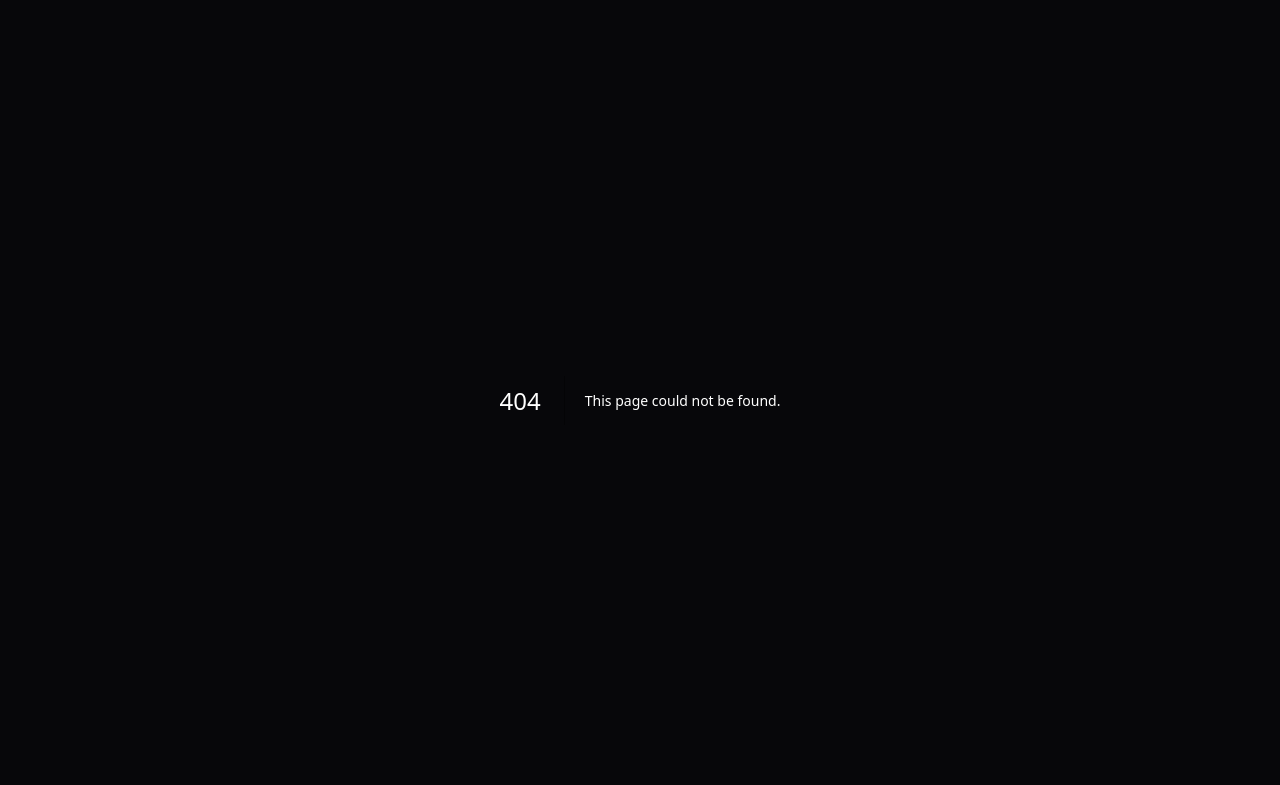
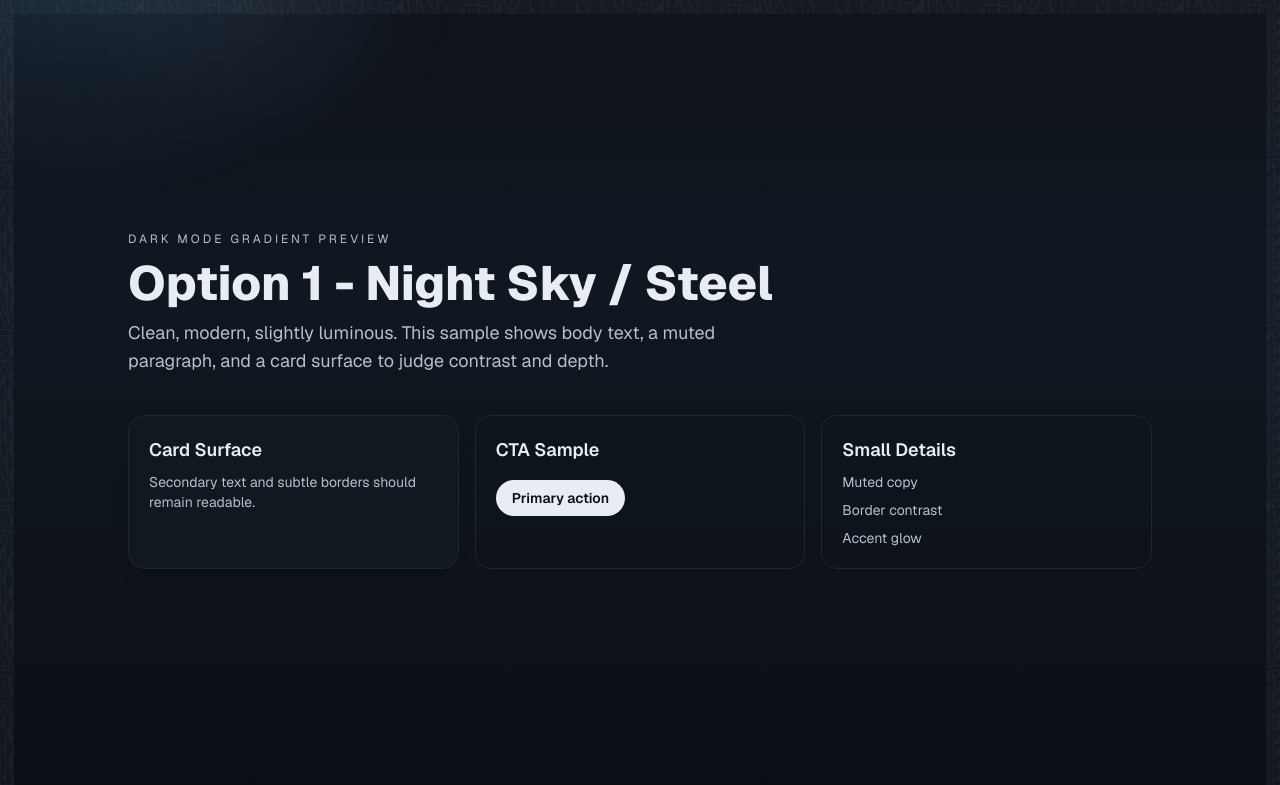
Before and after one commit to tchamna/tchamna-portfolio-next, a Next.js app: page /gradient-preview in a window 1280 px wide. Before the commit this address had no page. Shown: the top 785 px of the page. Built offline with nearby package versions, Linux system fonts and the light colour scheme.

Commit message:
Update portfolio: remove design showcases, improve dark mode buttons, reduce carousel size

```diff
--- a/app/components/Carousel.tsx
+++ b/app/components/Carousel.tsx
@@ -94,14 +94,14 @@ export default function Carousel() {
       onTouchStart={onTouchStart}
       onTouchMove={onTouchMove}
       onTouchEnd={onTouchEnd}
-      className="relative w-full max-w-6xl mx-auto px-4 mt-4"
+      className="relative w-full max-w-3xl mx-auto px-4 mt-4"
       ref={containerRef}
     >
-      <div className="rounded-2xl overflow-hidden border border-neutral-200 dark:border-neutral-800 bg-white dark:bg-neutral-900 shadow-lg p-6">
+      <div className="rounded-2xl overflow-hidden border border-neutral-200 dark:border-neutral-800 bg-white dark:bg-neutral-900 shadow-lg p-3">
         <div className="flex items-start justify-between mb-2">
           <div>
-            <h3 className="text-xl font-semibold dark:text-white">Highlights</h3>
-            <p className="text-sm text-neutral-500 dark:text-white">Browse highlighted projects — clicking opens the demo (or code).</p>
+            <h3 className="text-base font-semibold dark:text-white">Highlights</h3>
+            <p className="text-xs text-neutral-500 dark:text-white">Click to view demo or code.</p>
           </div>
           <div className="flex items-center gap-2">
             <button
@@ -123,7 +123,7 @@ export default function Carousel() {
         </div>
 
         <div className="relative w-full">
-          <div className="min-h-[320px] h-[360px] md:h-[520px] w-full rounded-lg overflow-hidden bg-neutral-100 dark:bg-neutral-800 relative cursor-pointer" onClick={() => handleClickProject(itemsToShow[index])}>
+          <div className="min-h-[180px] h-[220px] md:h-[320px] w-full rounded-lg overflow-hidden bg-neutral-100 dark:bg-neutral-800 relative cursor-pointer" onClick={() => handleClickProject(itemsToShow[index])}>
             <AnimatePresence mode="wait">
               <motion.div
                 key={(itemsToShow[index] && itemsToShow[index].title) || 'slide'}
@@ -138,9 +138,9 @@ export default function Carousel() {
               </motion.div>
             </AnimatePresence>
 
-            <div className="absolute bottom-3 left-3 right-3 md:left-6 md:right-6 text-white">
+            <div className="absolute bottom-2 left-2 right-2 md:left-4 md:right-4 text-white">
               <div className="flex items-center justify-between gap-4">
-                <h4 className="text-lg font-bold drop-shadow">{itemsToShow[index].title}</h4>
+                <h4 className="text-sm font-bold drop-shadow">{itemsToShow[index].title}</h4>
                 <div className="flex items-center gap-2 text-sm">
                   {itemsToShow[index].demoUrl ? (
                     <span className="inline-flex items-center gap-1 px-2 py-1 bg-black/50 rounded text-white text-xs cursor-pointer">Live Demo <ExternalLink size={12} /></span>
@@ -150,7 +150,7 @@ export default function Carousel() {
                 </div>
               </div>
 
-              <p className="mt-2 text-sm text-white/90 line-clamp-2">{itemsToShow[index].description}</p>
+              <p className="mt-1 text-xs text-white/90 line-clamp-1">{itemsToShow[index].description}</p>
               {/* Accessible status for screen readers */}
               <div className="sr-only" aria-live="polite">{itemsToShow[index].title} — {itemsToShow[index].description}</div>
             </div>
--- a/app/components/Hero.tsx
+++ b/app/components/Hero.tsx
@@ -7,7 +7,7 @@ import { profile } from "@/lib/data";
 
 export default function Hero() {
   return (
-    <section className="relative pt-28 pb-4 sm:pb-12 md:pt-40 md:pb-20 overflow-hidden">
+    <section className="relative pt-16 pb-2 sm:pb-6 md:pt-28 md:pb-12 overflow-hidden">
       {/* Background decoration */}
       <div className="absolute top-0 left-1/2 -translate-x-1/2 w-full h-full max-w-7xl -z-10 pointer-events-none">
         <div className="absolute top-20 left-10 w-72 h-72 bg-blue-500/10 rounded-full blur-3xl mix-blend-multiply animate-blob" />
@@ -52,28 +52,28 @@ export default function Hero() {
           >
             <Link
               href="#projects"
-              className="inline-flex items-center gap-2 px-6 py-3 bg-neutral-900 dark:bg-neutral-800 text-white font-medium rounded-full transition-all hover:bg-neutral-800 dark:hover:bg-neutral-700 hover:scale-105 whitespace-nowrap shadow-sm"
+              className="inline-flex items-center gap-2 px-6 py-3 bg-neutral-900 dark:bg-gradient-to-r dark:from-blue-600 dark:to-blue-700 text-white font-medium rounded-full transition-all hover:bg-neutral-800 dark:hover:shadow-lg dark:hover:shadow-blue-500/50 hover:scale-105 whitespace-nowrap shadow-sm"
             >
               View Projects
               <ArrowRight size={18} />
             </Link>
             <Link
               href="/skills"
-              className="inline-flex items-center gap-2 px-6 py-3 bg-neutral-900 dark:bg-neutral-800 text-white font-medium rounded-full transition-all hover:bg-neutral-800 dark:hover:bg-neutral-700 hover:scale-105 whitespace-nowrap shadow-sm"
+              className="inline-flex items-center gap-2 px-6 py-3 bg-neutral-900 dark:bg-gradient-to-r dark:from-blue-600 dark:to-blue-700 text-white font-medium rounded-full transition-all hover:bg-neutral-800 dark:hover:shadow-lg dark:hover:shadow-blue-500/50 hover:scale-105 whitespace-nowrap shadow-sm"
             >
               Core Skills
               <ArrowRight size={18} />
             </Link>
             <Link
               href="/about"
-              className="inline-flex items-center gap-2 px-6 py-3 bg-neutral-900 dark:bg-neutral-800 text-white font-medium rounded-full transition-all hover:bg-neutral-800 dark:hover:bg-neutral-700 hover:scale-105 whitespace-nowrap shadow-sm"
+              className="inline-flex items-center gap-2 px-6 py-3 bg-neutral-900 dark:bg-gradient-to-r dark:from-blue-600 dark:to-blue-700 text-white font-medium rounded-full transition-all hover:bg-neutral-800 dark:hover:shadow-lg dark:hover:shadow-blue-500/50 hover:scale-105 whitespace-nowrap shadow-sm"
             >
               About Me
               <ArrowRight size={18} />
             </Link>
             <a
               href="/resume.pdf"
-              className="inline-flex items-center gap-2 px-6 py-3 bg-neutral-900 dark:bg-neutral-800 text-white font-medium rounded-full transition-all hover:bg-neutral-800 dark:hover:bg-neutral-700 hover:scale-105 whitespace-nowrap shadow-sm"
+              className="inline-flex items-center gap-2 px-6 py-3 bg-neutral-900 dark:bg-gradient-to-r dark:from-blue-600 dark:to-blue-700 text-white font-medium rounded-full transition-all hover:bg-neutral-800 dark:hover:shadow-lg dark:hover:shadow-blue-500/50 hover:scale-105 whitespace-nowrap shadow-sm"
               download="resume_tchamna_data_scientist.pdf"
             >
               Download Resume
--- a/app/components/ThemeToggle.tsx
+++ b/app/components/ThemeToggle.tsx
@@ -16,9 +16,9 @@ export default function ThemeToggle() {
         return;
       }
 
-      // No explicit stored preference — default to dark mode
-      setIsDark(true);
-      document.documentElement.classList.add('dark');
+      // No explicit stored preference — default to light mode
+      setIsDark(false);
+      document.documentElement.classList.remove('dark');
     } catch (e) {
       // ignore access errors in some sandboxed environments
     }
--- /dev/null
+++ b/app/gradient-preview/gradient-preview.module.css
@@ -0,0 +1,74 @@
+.animatedGradient {
+  background-size: 120% 120%;
+  background-position: 0% 0%;
+  animation: gradientShift 18s ease-in-out infinite;
+}
+
+.glowDrift {
+  position: relative;
+  overflow: hidden;
+  background-image: var(--section-bg);
+  background-repeat: no-repeat;
+  isolation: isolate;
+}
+
+.glowDrift::before {
+  content: "";
+  position: absolute;
+  inset: 0;
+  padding: 14px;
+  box-sizing: border-box;
+  background-image: url("/ndop_sample_bamileke.png");
+  background-repeat: repeat;
+  background-size: 260px auto;
+  opacity: 0.12;
+  mix-blend-mode: screen;
+  filter: saturate(0.5) contrast(0.9);
+  -webkit-mask: linear-gradient(#000 0 0) content-box,
+    linear-gradient(#000 0 0);
+  -webkit-mask-composite: xor;
+  mask-composite: exclude;
+  z-index: 0;
+  pointer-events: none;
+}
+
+.glowDrift::after {
+  content: "";
+  position: absolute;
+  inset: -30%;
+  background: radial-gradient(
+    400px 260px at 30% 20%,
+    rgba(255, 255, 255, 0.06),
+    transparent 60%
+  );
+  animation: glowPulse 10s ease-in-out infinite;
+  z-index: 0;
+  pointer-events: none;
+}
+
+@keyframes gradientShift {
+  0% {
+    background-position: 0% 0%;
+  }
+  50% {
+    background-position: 100% 100%;
+  }
+  100% {
+    background-position: 0% 0%;
+  }
+}
+
+@keyframes glowPulse {
+  0% {
+    transform: translate(-2%, -1%);
+    opacity: 0.25;
+  }
+  50% {
+    transform: translate(2%, 1%);
+    opacity: 0.45;
+  }
+  100% {
+    transform: translate(-2%, -1%);
+    opacity: 0.25;
+  }
+}
--- /dev/null
+++ b/app/gradient-preview/page.tsx
@@ -0,0 +1,173 @@
+import styles from "./gradient-preview.module.css";
+
+const gradients = [
+  {
+    id: "option-1",
+    name: "Option 1 - Night Sky / Steel",
+    description: "Clean, modern, slightly luminous.",
+    background:
+      "radial-gradient(600px 400px at 20% 10%, #1B2A3A 0%, transparent 60%), linear-gradient(180deg, #0E1117 0%, #101720 45%, #0B0F14 100%)",
+    text: "#E7EDF3",
+    muted: "#B4C0CC",
+    card: "#111820",
+    border: "#1E2732",
+  },
+  {
+    id: "option-2",
+    name: "Option 2 - Deep Teal / Charcoal",
+    description: "Calming, sophisticated, less flat.",
+    background:
+      "radial-gradient(520px 360px at 80% 0%, #14333A 0%, transparent 60%), linear-gradient(160deg, #0C1216 0%, #0F1C1F 45%, #0B0F12 100%)",
+    text: "#E6F1F4",
+    muted: "#A7B9BD",
+    card: "#10181B",
+    border: "#1C2A2E",
+  },
+  {
+    id: "option-3",
+    name: "Option 3 - Slate / Bronze Ember",
+    description: "Warm, premium, subtle depth.",
+    background:
+      "radial-gradient(520px 360px at 75% 10%, #2A2118 0%, transparent 60%), linear-gradient(180deg, #101318 0%, #151A1F 50%, #0D1015 100%)",
+    text: "#EDE7E1",
+    muted: "#C1B6AD",
+    card: "#16131A",
+    border: "#2B2220",
+  },
+  {
+    id: "option-4",
+    name: "Option 4 - Midnight Indigo",
+    description: "Bold, moody, tech-forward.",
+    background:
+      "radial-gradient(520px 360px at 15% 10%, #1E1F4A 0%, transparent 60%), linear-gradient(180deg, #0C0E18 0%, #10142A 50%, #0B0D14 100%)",
+    text: "#E6E9FF",
+    muted: "#B8C0E8",
+    card: "#121624",
+    border: "#23283A",
+  },
+  {
+    id: "option-5",
+    name: "Option 5 - Arctic Blue",
+    description: "Cool, crisp, airy.",
+    background:
+      "radial-gradient(520px 360px at 80% 10%, #14263A 0%, transparent 60%), linear-gradient(180deg, #0B1116 0%, #0F1A24 55%, #0A0F14 100%)",
+    text: "#EAF2F8",
+    muted: "#B5C6D6",
+    card: "#101721",
+    border: "#1E2A37",
+  },
+  {
+    id: "option-6",
+    name: "Option 6 - Forest Night",
+    description: "Natural, calm, understated.",
+    background:
+      "radial-gradient(520px 360px at 20% 0%, #1A2E24 0%, transparent 60%), linear-gradient(180deg, #0C1210 0%, #101A16 50%, #0A0F0C 100%)",
+    text: "#E7EFEA",
+    muted: "#B4C5BC",
+    card: "#101714",
+    border: "#1E2A24",
+  },
+  {
+    id: "option-7",
+    name: "Option 7 - Graphite Glow",
+    description: "Neutral, minimal, high-contrast.",
+    background:
+      "radial-gradient(520px 360px at 70% 15%, #2A2D33 0%, transparent 60%), linear-gradient(180deg, #0F1114 0%, #14171C 50%, #0C0E12 100%)",
+    text: "#ECEFF3",
+    muted: "#B8C0C8",
+    card: "#14171C",
+    border: "#222830",
+  },
+  {
+    id: "option-8",
+    name: "Option 8 - Plum Smoke",
+    description: "Creative, rich, slightly cinematic.",
+    background:
+      "radial-gradient(520px 360px at 80% 0%, #2C1833 0%, transparent 60%), linear-gradient(180deg, #120E16 0%, #1A1420 50%, #0D0A10 100%)",
+    text: "#F0E8F4",
+    muted: "#C6B2CF",
+    card: "#18111D",
+    border: "#2A1F2F",
+  },
+  {
+    id: "option-9",
+    name: "Option 9 - Ember Navy",
+    description: "Warm accents, balanced depth.",
+    background:
+      "radial-gradient(520px 360px at 75% 10%, #3A1E14 0%, transparent 60%), linear-gradient(180deg, #0F1117 0%, #141826 50%, #0B0D12 100%)",
+    text: "#EDE9E4",
+    muted: "#C2B6AB",
+    card: "#15171E",
+    border: "#2A2623",
+  },
+  {
+    id: "option-10",
+    name: "Option 10 - Coastal Slate",
+    description: "Fresh, professional, subtle.",
+    background:
+      "radial-gradient(520px 360px at 20% 10%, #1A2B33 0%, transparent 60%), linear-gradient(180deg, #0E1215 0%, #131B20 50%, #0A0E11 100%)",
+    text: "#E7EEF2",
+    muted: "#B5C2CB",
+    card: "#11181D",
+    border: "#1F2A31",
+  },
+];
+
+export default function GradientPreviewPage() {
+  return (
+    <main className="min-h-screen">
+      {gradients.map((g) => (
+        <section
+          key={g.id}
+          className={`min-h-screen flex items-center px-6 md:px-10 py-16 ${styles.animatedGradient} ${styles.glowDrift}`}
+          style={{
+            color: g.text,
+            "--section-bg": g.background,
+          } as React.CSSProperties}
+        >
+          <div className="max-w-5xl w-full mx-auto relative z-10">
+            <p className="text-xs uppercase tracking-[0.25em]" style={{ color: g.muted }}>
+              Dark mode gradient preview
+            </p>
+            <h1 className="mt-3 text-3xl md:text-5xl font-extrabold">
+              {g.name}
+            </h1>
+            <p className="mt-3 text-base md:text-lg max-w-2xl" style={{ color: g.muted }}>
+              {g.description} This sample shows body text, a muted paragraph,
+              and a card surface to judge contrast and depth.
+            </p>
+
+            <div className="mt-10 grid md:grid-cols-3 gap-4">
+              <div
+                className="rounded-2xl border p-5 shadow-lg"
+                style={{ background: g.card, borderColor: g.border }}
+              >
+                <h2 className="text-lg font-semibold">Card Surface</h2>
+                <p className="mt-2 text-sm" style={{ color: g.muted }}>
+                  Secondary text and subtle borders should remain readable.
+                </p>
+              </div>
+              <div className="rounded-2xl border p-5" style={{ borderColor: g.border }}>
+                <h2 className="text-lg font-semibold">CTA Sample</h2>
+                <button
+                  className="mt-4 inline-flex items-center rounded-full px-4 py-2 text-sm font-semibold"
+                  style={{ background: g.text, color: "#0B0F14" }}
+                >
+                  Primary action
+                </button>
+              </div>
+              <div className="rounded-2xl border p-5" style={{ borderColor: g.border }}>
+                <h2 className="text-lg font-semibold">Small Details</h2>
+                <ul className="mt-2 text-sm space-y-2" style={{ color: g.muted }}>
+                  <li>Muted copy</li>
+                  <li>Border contrast</li>
+                  <li>Accent glow</li>
+                </ul>
+              </div>
+            </div>
+          </div>
+        </section>
+      ))}
+    </main>
+  );
+}
--- a/app/layout.tsx
+++ b/app/layout.tsx
@@ -34,7 +34,7 @@ export default function RootLayout({
         className={`${geistSans.variable} ${geistMono.variable} antialiased`}
       >
         <Script id="theme-init" strategy="beforeInteractive">
-          {`try{const t=localStorage.getItem('theme');if(t==='dark')document.documentElement.classList.add('dark');else if(t==='light')document.documentElement.classList.remove('dark');else document.documentElement.classList.add('dark');}catch(e){}`}
+          {`try{const t=localStorage.getItem('theme');if(t==='dark')document.documentElement.classList.add('dark');else if(t==='light')document.documentElement.classList.remove('dark');else document.documentElement.classList.remove('dark');}catch(e){}`}
         </Script>
         {children}
       </body>
--- a/app/page.tsx
+++ b/app/page.tsx
@@ -27,28 +27,28 @@ export default function Home() {
             <div className="flex flex-col items-center justify-center gap-3 max-w-md mx-auto">
               <Link
                 href="#projects"
-                className="inline-flex items-center gap-2 px-6 py-3 bg-neutral-900 dark:bg-neutral-800 text-white font-medium rounded-full transition-all hover:bg-neutral-800 dark:hover:bg-neutral-700 hover:scale-105 whitespace-nowrap shadow-sm w-full justify-center"
+                className="inline-flex items-center gap-2 px-6 py-3 bg-gradient-to-r from-blue-600 to-blue-700 dark:from-blue-500 dark:to-blue-600 text-white font-medium rounded-full transition-all hover:shadow-lg hover:shadow-blue-500/50 hover:scale-105 whitespace-nowrap shadow-md w-full justify-center"
               >
                 View Projects
                 <ArrowRight size={18} />
               </Link>
               <Link
                 href="/skills"
-                className="inline-flex items-center gap-2 px-6 py-3 bg-neutral-900 dark:bg-neutral-800 text-white font-medium rounded-full transition-all hover:bg-neutral-800 dark:hover:bg-neutral-700 hover:scale-105 whitespace-nowrap shadow-sm w-full justify-center"
+                className="inline-flex items-center gap-2 px-6 py-3 bg-gradient-to-r from-blue-600 to-blue-700 dark:from-blue-500 dark:to-blue-600 text-white font-medium rounded-full transition-all hover:shadow-lg hover:shadow-blue-500/50 hover:scale-105 whitespace-nowrap shadow-md w-full justify-center"
               >
                 Core Skills
                 <ArrowRight size={18} />
               </Link>
               <Link
                 href="/about"
-                className="inline-flex items-center gap-2 px-6 py-3 bg-neutral-900 dark:bg-neutral-800 text-white font-medium rounded-full transition-all hover:bg-neutral-800 dark:hover:bg-neutral-700 hover:scale-105 whitespace-nowrap shadow-sm w-full justify-center"
+                className="inline-flex items-center gap-2 px-6 py-3 bg-gradient-to-r from-blue-600 to-blue-700 dark:from-blue-500 dark:to-blue-600 text-white font-medium rounded-full transition-all hover:shadow-lg hover:shadow-blue-500/50 hover:scale-105 whitespace-nowrap shadow-md w-full justify-center"
               >
                 About Me
                 <ArrowRight size={18} />
               </Link>
               <a
                 href="/resume.pdf"
-                className="inline-flex items-center gap-2 px-6 py-3 bg-neutral-900 dark:bg-neutral-800 text-white font-medium rounded-full transition-all hover:bg-neutral-800 dark:hover:bg-neutral-700 hover:scale-105 whitespace-nowrap shadow-sm w-full justify-center"
+                className="inline-flex items-center gap-2 px-6 py-3 bg-gradient-to-r from-blue-600 to-blue-700 dark:from-blue-500 dark:to-blue-600 text-white font-medium rounded-full transition-all hover:shadow-lg hover:shadow-blue-500/50 hover:scale-105 whitespace-nowrap shadow-md w-full justify-center"
                 download="resume_tchamna_data_scientist.pdf"
               >
                 Download Resume
--- a/lib/data.ts
+++ b/lib/data.ts
@@ -35,7 +35,7 @@ export const projects: Project[] = [
         tags: ["Computer Vision", "Azure", "Deep Learning", "Web App"],
         category: ["cv", "mlops"],
         repoUrl: null, // Private repo
-        demoUrl: "https://african-objects-recognition-app-f7ffeqatg8ecd5hf.canadacentral-01.azurewebsites.net/",
+        demoUrl: "https://african-objects-recognition.tchamna.com/",
         imageUrl: "/images/demo_african_object_recognition2.png",
     },
     {
```
Also changed, not shown: public/ndop_sample_bamileke.png (added).
